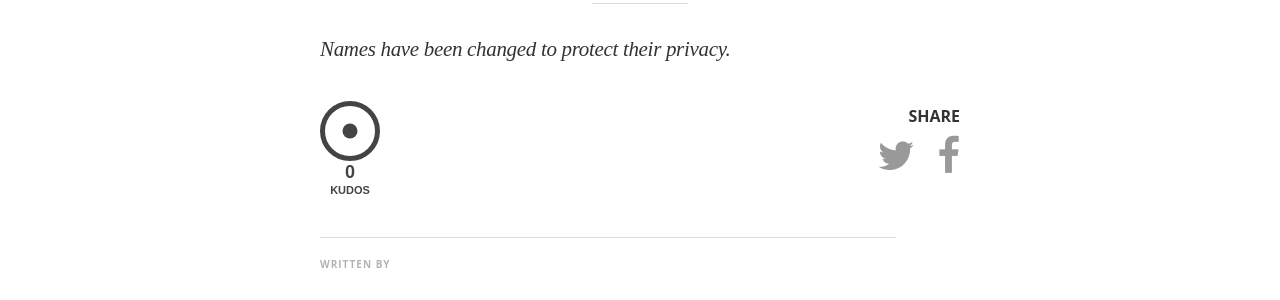
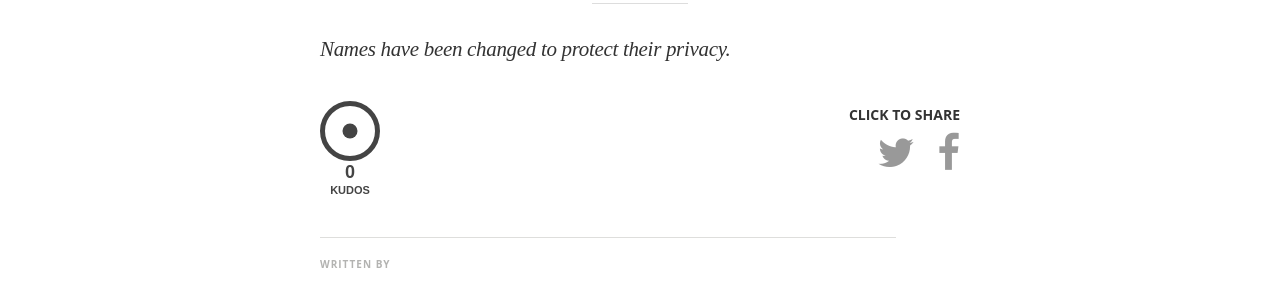
Before and after one commit to voteliquid/blog, a Jekyll site: the page built from _posts/2017-04-08-liquid-privacy.md, in a window 1280 px wide. Shown: the part 1186-1486 px from the top of the page. Built offline with Jekyll 4.4.1, drawn with Linux system fonts in a browser that asks for light colours; nearby versions of some CDN libraries; some web fonts are replaced.

Commit message:
Tweak share-button header: 'Click to Share'

```diff
--- a/_layouts/post.html
+++ b/_layouts/post.html
@@ -55,7 +55,7 @@
             </a>
           </figure>
           <section class="share">
-            <p class="share-header">SHARE</p>
+            <p class="share-header">CLICK TO SHARE</p>
             {% for social in site.social %}
               {% if social.share_url != null %}
                 <a class="icon-{{ social.icon }}" href="{{ social.share_url }}{{ social.share_title }}{{page.title | cgi_escape}}{{ social.share_link }}{{site.url}}{{page.id}}"
--- a/css/main.sass
+++ b/css/main.sass
@@ -505,6 +505,7 @@ body
     margin: 0
     font-weight: bolder
     color: #333
+    font-size: 14px
   a
     text-decoration: none
     color: #999
```
